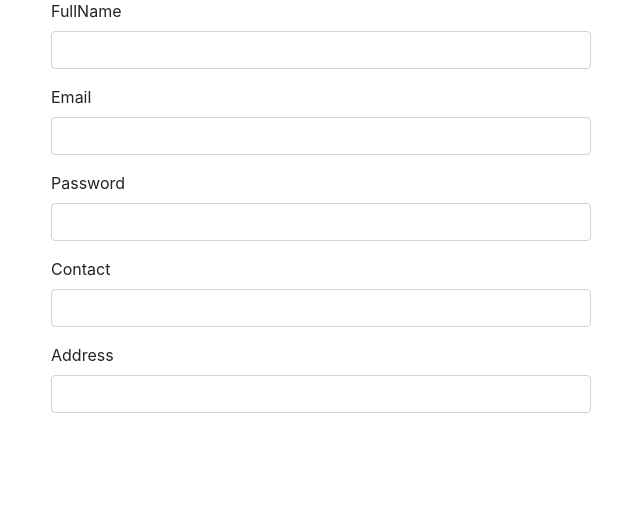
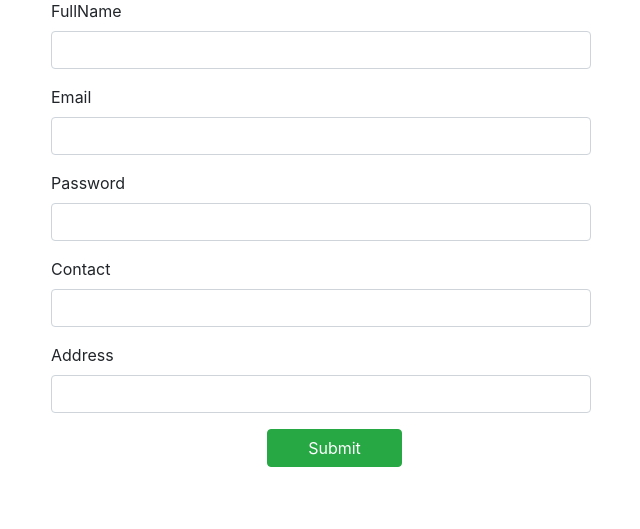
Before and after one commit to idsudeep/phpbasic, a PHP site: page / in a window 1280 px wide. Shown: the part 87-616 px from the top of the page, without its empty margins (319-959 px from the left). Run offline with PHP 8.4, Linux system fonts and the light colour scheme.

Commit message:
added-bs-btn-into-form

```diff
--- a/index.php
+++ b/index.php
@@ -42,6 +42,7 @@
                         <input type="text" name="address" class="form-control">
                     </div>
 
+                    <input type="submit" style="margin-left:40%;"  class="col-sm-3 btn btn-success pull-right" name="btn_user_form">
 
                 </form>
 
```
